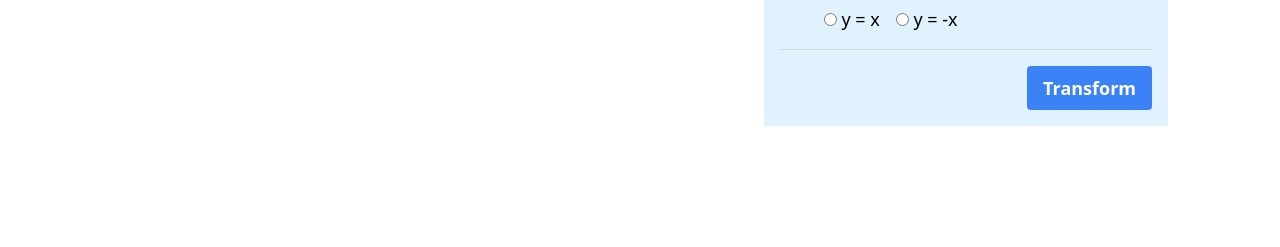
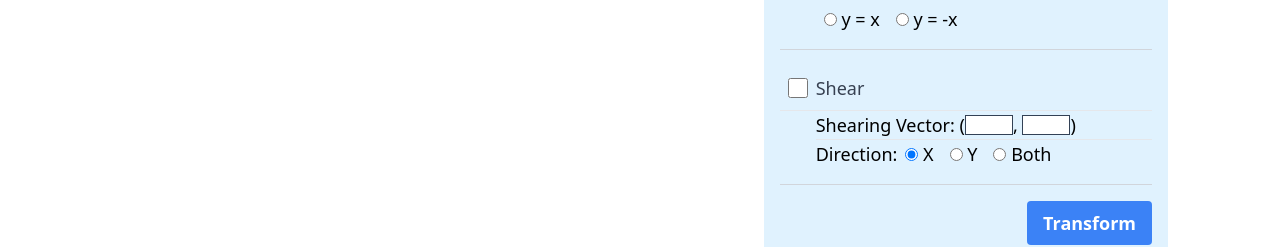
Before and after one commit to suravshrestha/RenderRama, a React (Vite) app: page / in a window 1280 px wide. Shown: the part 590-837 px from the top of the page. Before the commit the page ends 800 px from the top, so only its background shows below. Built offline with nearby package versions, Linux system fonts and the light colour scheme.

Commit message:
feat(transformation): shearing

```diff
--- a/src/components/TransformationMenu.tsx
+++ b/src/components/TransformationMenu.tsx
@@ -2,6 +2,8 @@ import Translation from "./transformations/Translation";
 import Rotation from "./transformations/Rotation";
 import Scaling from "./transformations/Scaling";
 import Reflection from "./transformations/Reflection";
+import Shearing from "./transformations/Shearing";
+
 import Point from "../geometry/Point";
 
 import React, { useState } from "react";
@@ -31,6 +33,13 @@ function TransformationMenu({ points, setTransformedPoints }: Props) {
 
   const [reflectChecked, setReflectChecked] = useState(false);
   const [reflectionAbout, setReflectionAbout] = useState("x-axis");
+
+  const [shearingVector, setShearingVector] = useState<Point>({
+    x: "",
+    y: "",
+  });
+  const [shearChecked, setShearChecked] = useState(false);
+  const [shearDirection, setShearDirection] = useState("x-axis");
 
   const handleTransformClick = () => {
     // Initialize the temporary points array
@@ -140,6 +149,29 @@ function TransformationMenu({ points, setTransformedPoints }: Props) {
       });
     }
 
+    if (shearChecked) {
+      const shearX = parseFloat(shearingVector.x);
+      const shearY = parseFloat(shearingVector.y);
+
+      tempPoints = tempPoints.map((point) => {
+        const x = parseInt(point.x);
+        const y = parseInt(point.y);
+
+        let shearedX = x,
+          shearedY = y;
+        if (shearDirection === "x-axis") {
+          shearedX = x + shearX * y;
+        } else if (shearDirection === "y-axis") {
+          shearedY = y + shearY * x;
+        } else {
+          shearedX = x + shearX * y;
+          shearedY = y + shearY * x;
+        }
+
+        return { x: shearedX.toString(), y: shearedY.toString() };
+      });
+    }
+
     // Update the transformed points
     setTransformedPoints(tempPoints);
   };
@@ -172,6 +204,14 @@ function TransformationMenu({ points, setTransformedPoints }: Props) {
         setReflectChecked={setReflectChecked}
       />
 
+      <Shearing
+        shearingVector={shearingVector}
+        setShearingVector={setShearingVector}
+        shearDirection={shearDirection}
+        setShearDirection={setShearDirection}
+        setShearChecked={setShearChecked}
+      />
+
       <div className="flex justify-end">
         <button
           onClick={handleTransformClick}
--- /dev/null
+++ b/src/components/transformations/Shearing.tsx
@@ -0,0 +1,123 @@
+import Point from "../../geometry/Point";
+import { CANVAS_WIDTH, CANVAS_HEIGHT } from "../../../config";
+
+import React from "react";
+
+interface Props {
+  shearingVector: Point;
+  setShearingVector: React.Dispatch<React.SetStateAction<Point>>;
+
+  shearDirection: string;
+  setShearDirection: React.Dispatch<React.SetStateAction<string>>;
+
+  setShearChecked: React.Dispatch<React.SetStateAction<boolean>>;
+}
+
+const Shearing: React.FC<Props> = ({
+  shearingVector,
+  setShearingVector,
+  shearDirection,
+  setShearDirection,
+  setShearChecked,
+}) => {
+  const handleShearingVectorInputChange = (
+    event: React.ChangeEvent<HTMLInputElement>,
+    key: keyof Point // x or y
+  ) => {
+    // Handle empty input
+    if (event.target.value === "") {
+      return setShearingVector({ ...shearingVector, [key]: "" });
+    }
+
+    // Handle point range
+    const value = parseInt(event.target.value);
+    if (
+      (key === "x" && Math.abs(value) > CANVAS_WIDTH / 2) ||
+      (key === "y" && Math.abs(value) > CANVAS_HEIGHT / 2)
+    ) {
+      return;
+    }
+
+    // Update state
+    setShearingVector({ ...shearingVector, [key]: event.target.value });
+  };
+
+  const handleShearDirectionChange = (
+    event: React.ChangeEvent<HTMLInputElement>
+  ) => {
+    setShearDirection(event.target.value);
+  };
+
+  const handleCheckboxChange = (e: React.ChangeEvent<HTMLInputElement>) => {
+    const isChecked = e.target.checked;
+    setShearChecked(isChecked);
+  };
+
+  return (
+    <div>
+      <label className="inline-flex items-center m-2">
+        <input
+          type="checkbox"
+          id="shear-checkbox"
+          className="form-checkbox h-5 w-5 text-indigo-600"
+          onChange={handleCheckboxChange}
+        />
+        <span className="ml-2 text-gray-700">Shear</span>
+      </label>
+      <hr />
+      <div className="ml-9">
+        Shearing Vector: (
+        <input
+          type="number"
+          className="border border-slate-700 w-12 h-5 text-center"
+          value={shearingVector.x}
+          onChange={(e) => {
+            handleShearingVectorInputChange(e, "x");
+          }}
+        />
+        ,{" "}
+        <input
+          type="number"
+          className="border border-slate-700 w-12 h-5 text-center"
+          value={shearingVector.y}
+          onChange={(e) => {
+            handleShearingVectorInputChange(e, "y");
+          }}
+        />
+        )
+        <hr />
+        Direction:
+        <label className="ml-2">
+          <input
+            type="radio"
+            value="x-axis"
+            checked={shearDirection === "x-axis"}
+            onChange={handleShearDirectionChange}
+          />{" "}
+          X
+        </label>
+        <label className="ml-4">
+          <input
+            type="radio"
+            value="y-axis"
+            checked={shearDirection === "y-axis"}
+            onChange={handleShearDirectionChange}
+          />{" "}
+          Y
+        </label>
+        <label className="ml-4">
+          <input
+            type="radio"
+            value="both"
+            checked={shearDirection === "both"}
+            onChange={handleShearDirectionChange}
+          />{" "}
+          Both
+        </label>
+      </div>
+      <hr className="border-t border-gray-300 my-4" />
+    </div>
+  );
+};
+
+export default Shearing;
```
